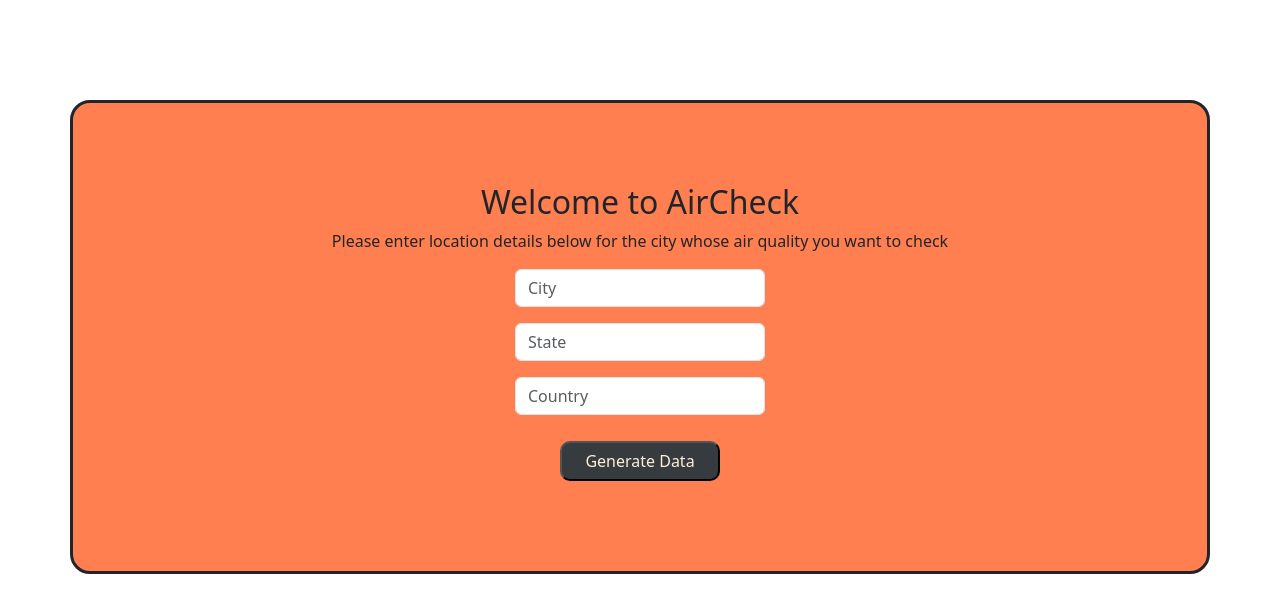
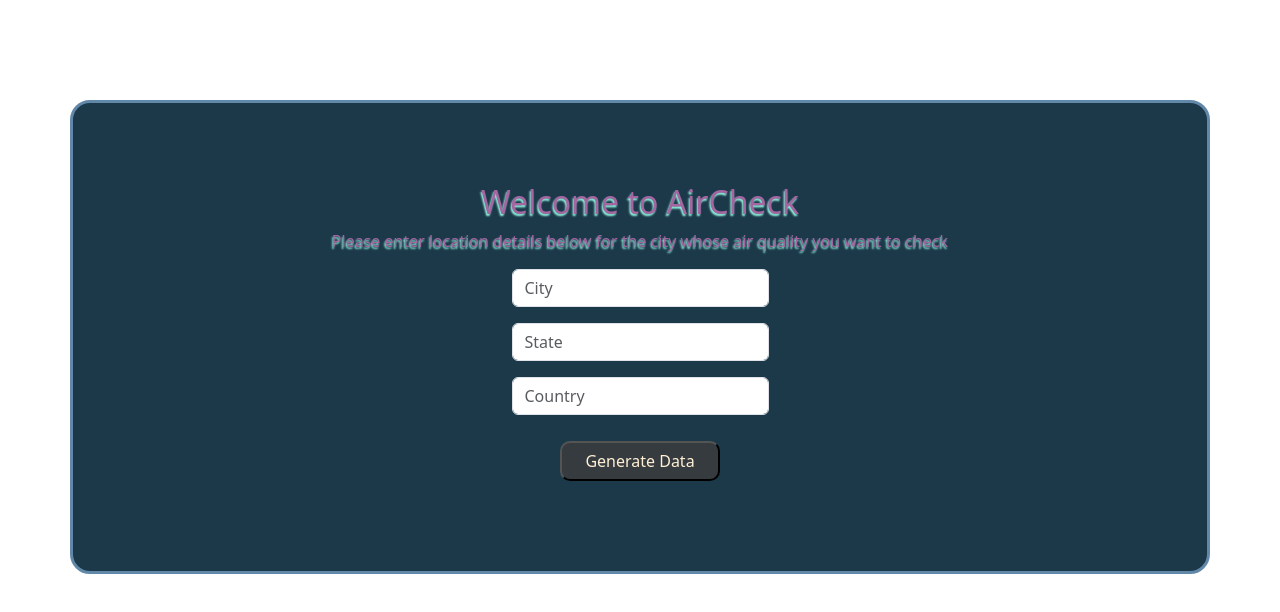
Before and after one commit to bcermak/air-quality-check, a React (Create React App) app in the folder air-app/: page / in a window 1280 px wide. Shown: the top 612 px of the page. Built offline with nearby package versions, Linux system fonts and the light colour scheme; no server answers.

Commit message:
css changes

```diff
--- a/air-app/src/css/App.css
+++ b/air-app/src/css/App.css
@@ -4,12 +4,12 @@
   align-items: center;
   flex-direction: column;
   text-align: center;
-  background-color: coral;
+  color: #A465A1;
+  background-color: #1C394A;
   padding: 80px;
   margin: 100px;
   border-style: solid;
+  border-color: #6188A8;
   border-radius: 20px;
-  width: 100%;
-  min-width: 200px;
-  max-width: 400px;
+  text-shadow: -1px 1.5px 2px rgb(151,255,231);
 }
--- a/air-app/src/css/MainForm.css
+++ b/air-app/src/css/MainForm.css
@@ -1,11 +1,11 @@
-.mainForm {
-    width: 100%;
-    max-width: 250px;
+
+.displayDiv {
+    background-color: pink;
 }
 
 .displayData h5 {
     margin-top: 40px;
-    margin-bottom: 30px
+    margin-bottom: 30px;
 }
 
 .generateBtn {
@@ -18,6 +18,6 @@
 }
 
 .generateBtn:hover {
-    background-color: burlywood;
-    color: rgb(54, 59, 63)
+    background-color: #A465A1;
+    color: rgb(151,255,231);
 }
```
